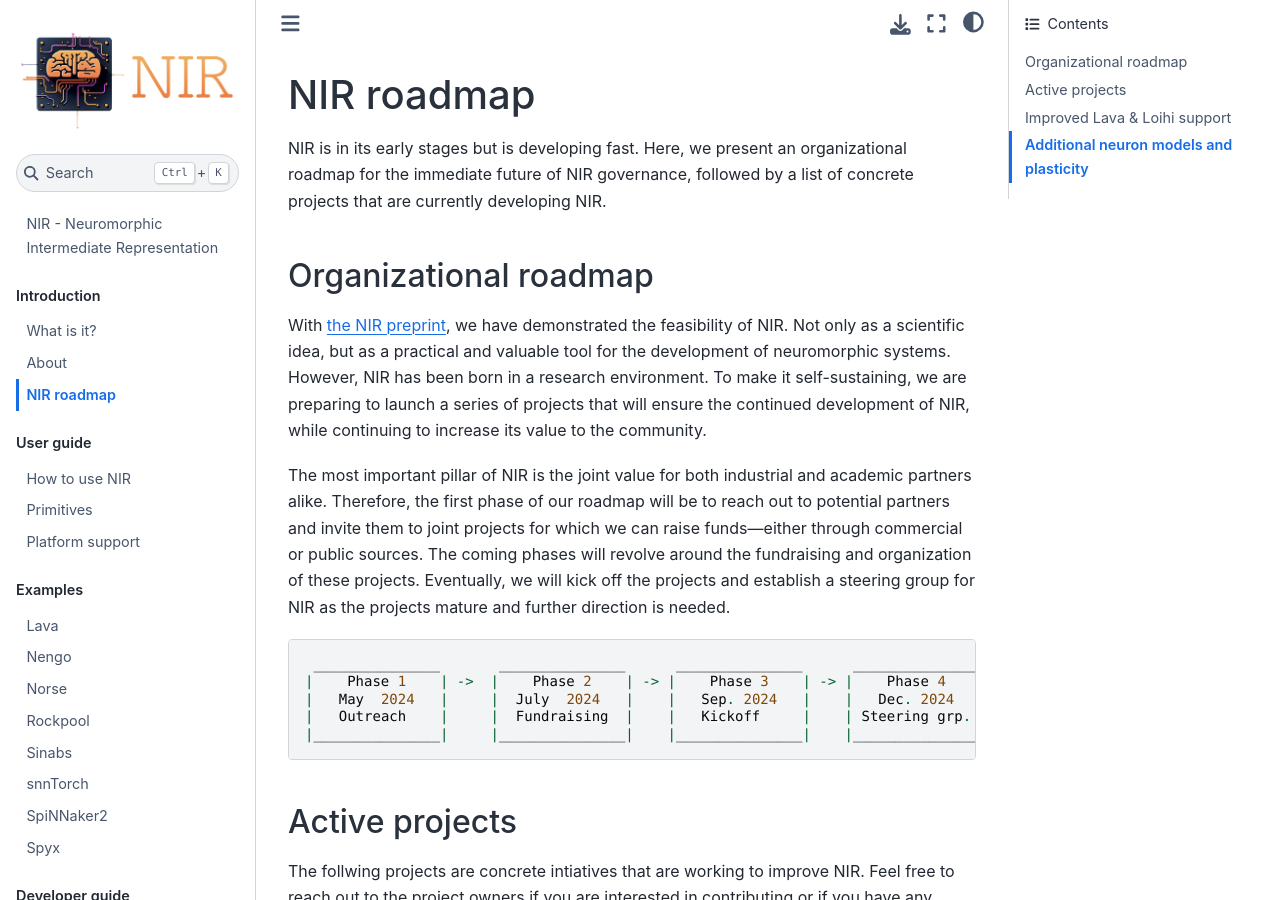
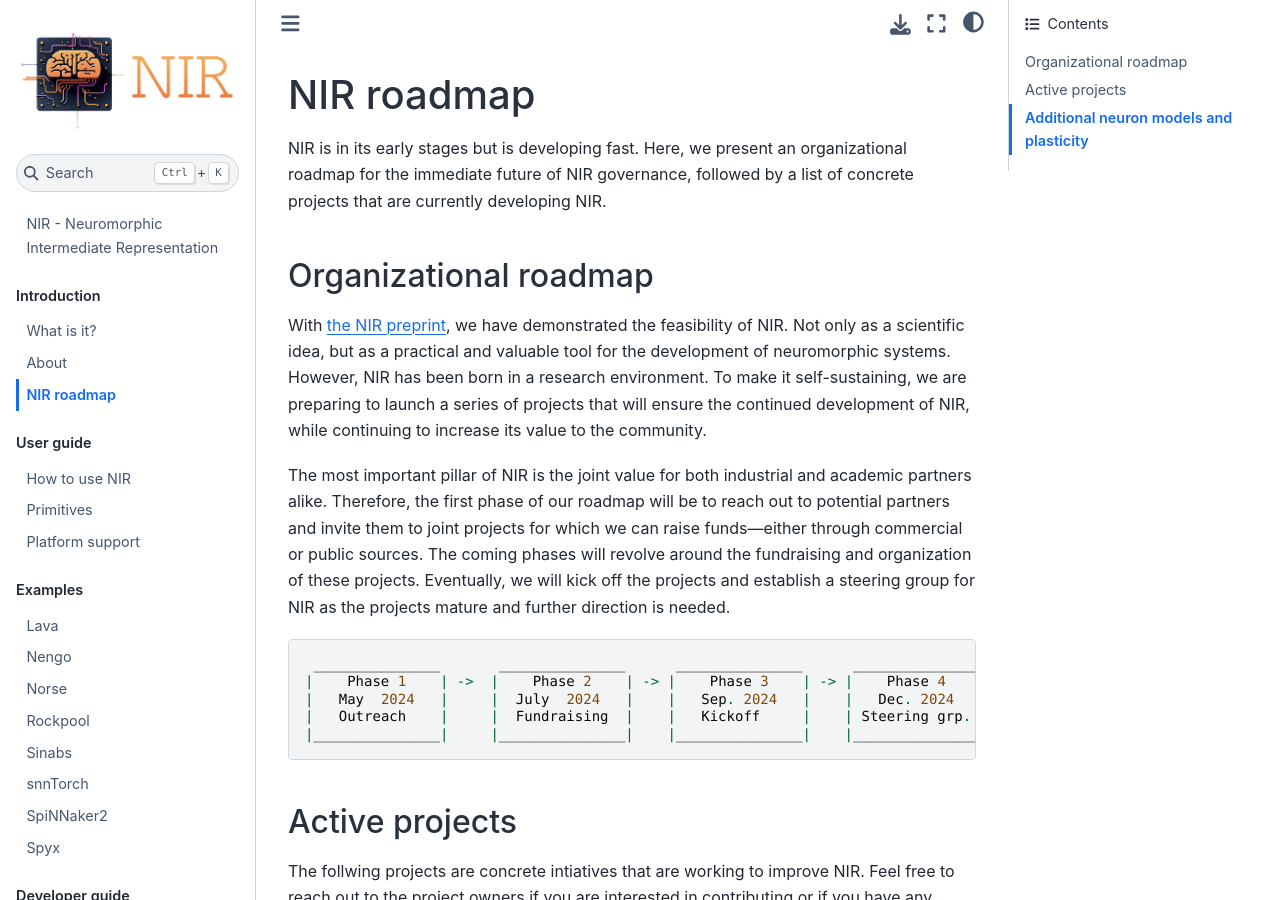
Before and after one commit to neuromorphs/NIR, a Jupyter Book: the page built from docs/source/roadmap.md, in a window 1280 px wide and 900 px high. Built offline with Jupyter Book 1.0.4 settings and Sphinx 7.4.7 and the Sphinx Book theme 1.1.4, drawn with Linux system fonts in a browser that asks for light colours.

Commit message:
Update docs/source/roadmap.md
Co-authored-by: Bernhard Vogginger <Bernhard.Vogginger@tu-dresden.de>

```diff
--- a/docs/source/roadmap.md
+++ b/docs/source/roadmap.md
@@ -33,7 +33,7 @@
 **Owner**: [Bernhard Vogginger](https://github.com/bvogginger) </br>
 **Description**: We are working on improving the support for the SpiNNaker 2 platform. This includes speeding up SNN processing with the machine learning accelerator,  supporting more neuron models and streaming data.
 
-## Improved Lava & Loihi support
+### Improved Lava & Loihi support
 **Duration**: October 2024 </br>
 **Owner**: [Steven Abreu](https://github.com/stevenabreu7/) </br>
 **Description**: We are working on improving the support for the Lava and Loihi platforms, focusing on neuron model support and applications.
```
